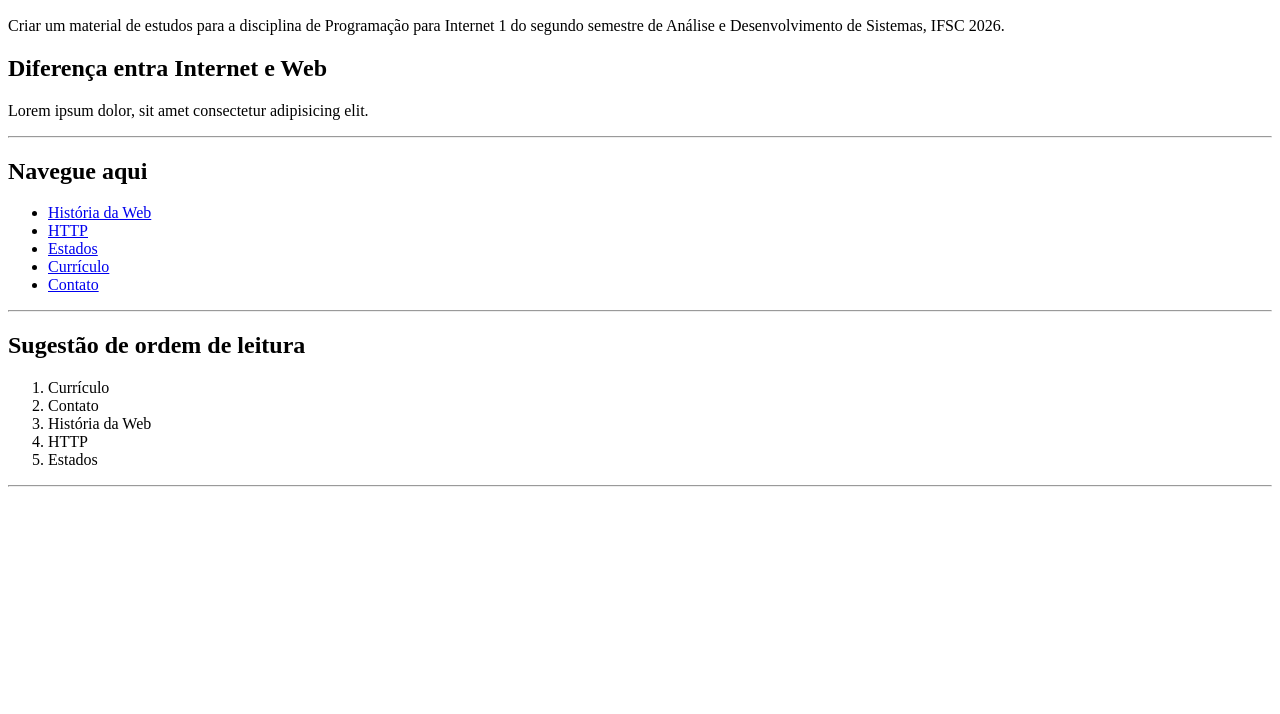
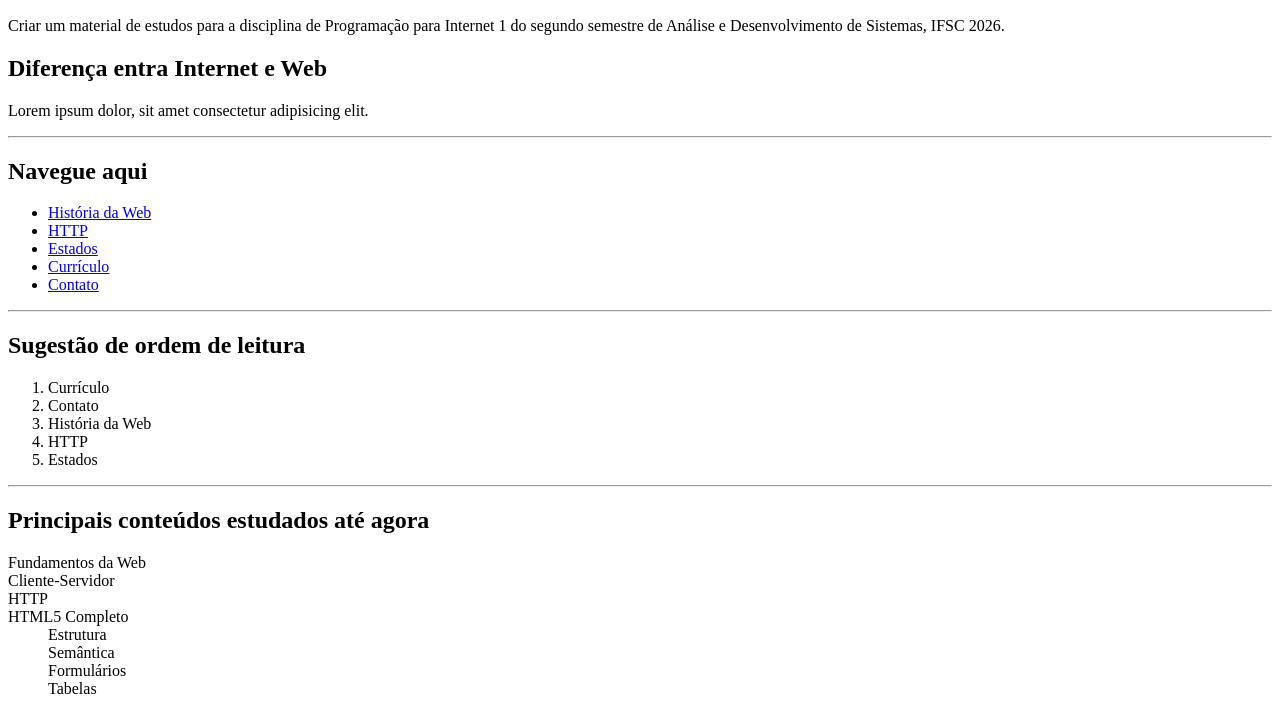
Before and after one commit to camila1603-santos/prog-internet, a plain HTML site: page ppi1_lista1/index.html in a window 1280 px wide. Shown: the part 110-824 px from the top of the page. Before the commit the page ends 800 px from the top, so only its background shows below. Drawn offline with Linux system fonts and the light colour scheme.

Commit message:
finalizado index

```diff
--- a/ppi1_lista1/index.html
+++ b/ppi1_lista1/index.html
@@ -17,13 +17,15 @@
     <p></p>
     <hr>
     <h2>Navegue aqui</h2>
-    <ul class="menu">
+    <nav>
+        <ul>
         <li><a href="historia_web.html">História da Web</a></li>
         <li><a href="http.html">HTTP</a></li>
         <li><a href="estados.html">Estados</a></li>
         <li><a href="curriculo.html">Currículo</a></li>
         <li><a href="contato.html">Contato</a></li>
-    </ul>
+        </ul>
+    </nav>
     <hr>
     <h2>Sugestão de ordem de leitura</h2>
     <ol>
@@ -34,6 +36,20 @@
         <li>Estados</li>
     </ol>
     <hr>
+    <h2>Principais conteúdos estudados até agora</h2>
+    <dl>
+        <dt>Fundamentos da Web</dt>
+        <dt>Cliente-Servidor</dt>
+        <dt>HTTP</dt>
+        <dt>HTML5 Completo</dt>
+        <dd>Estrutura</dd>
+        <dd>Semântica</dd>
+        <dd>Formulários</dd>
+        <dd>Tabelas</dd>
+    </dl>
+
+    <!-- Autor: Camila dos Santos | Turma: ADS2 | Data: 08/10/2026 -->
+
 </body>
 
 </html>
```
